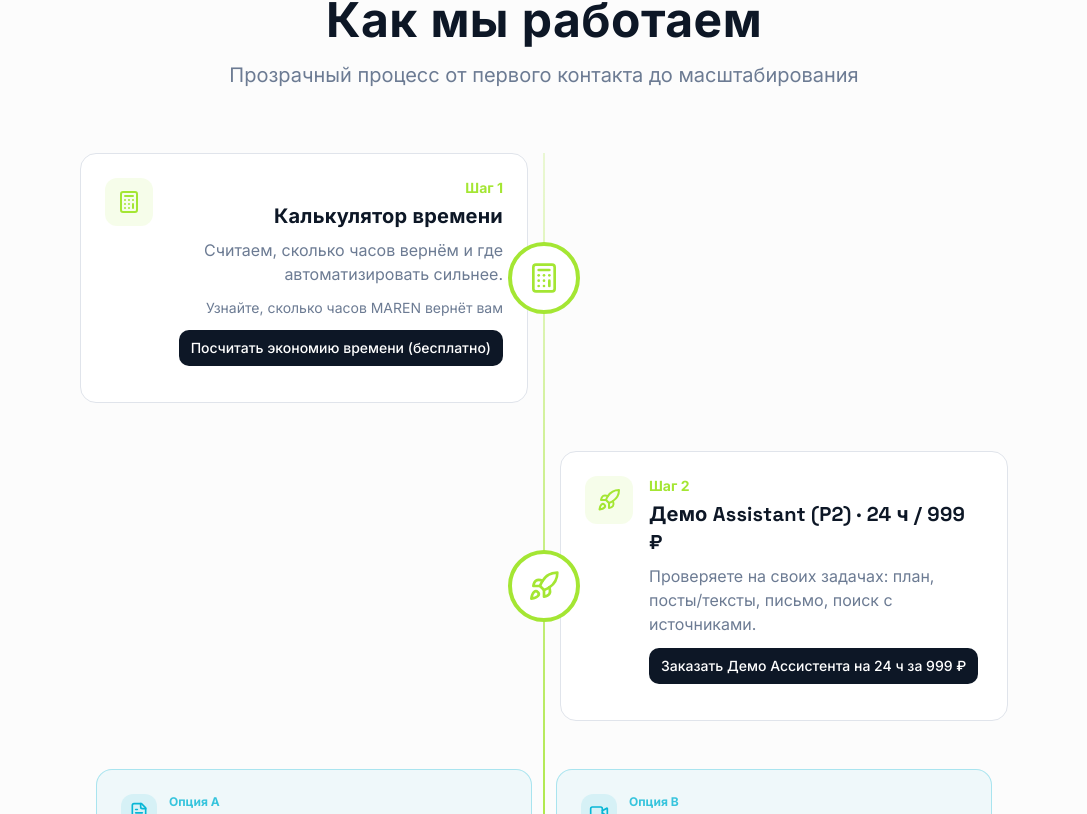
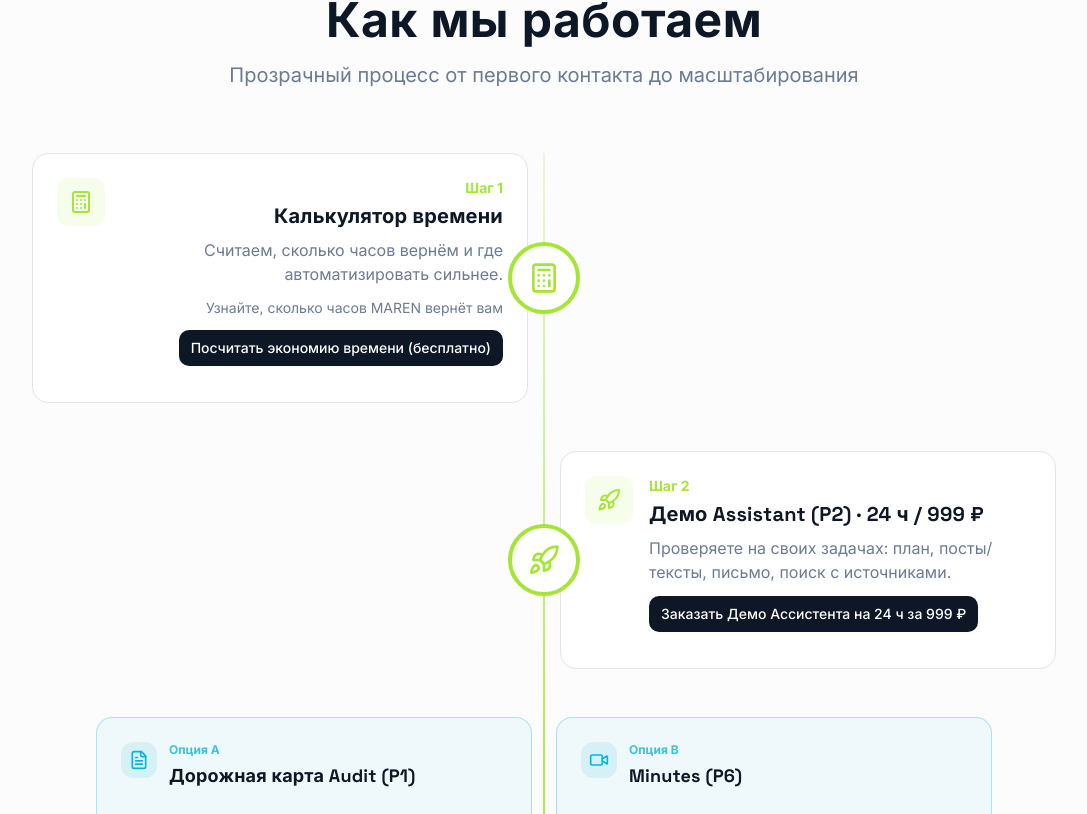
Before and after one commit to unnamed00bas/maren-ai-autopilot, a React (Vite) app: page / in a window 1280 px wide. Shown: the part 6286-7100 px from the top of the page, without its empty margins (96-1183 px from the left). Built offline with nearby package versions, Linux system fonts and the light colour scheme; the HTML template or start-up script is replaced by a standard one.

Commit message:
Refactor: Widen "How We Work" cards

```diff
--- a/src/components/Process.tsx
+++ b/src/components/Process.tsx
@@ -88,7 +88,7 @@ export const Process = ({ onCalcClick }: ProcessProps) => {
                   >
                     {/* Content */}
                     <div className={`flex-1 ${isEven ? 'lg:text-right' : 'lg:text-left'}`}>
-                      <div className={`bg-card border border-border rounded-2xl p-4 md:p-6 hover:border-accent transition-colors ${isEven ? 'lg:ml-auto' : ''} max-w-md`}>
+                      <div className={`bg-card border border-border rounded-2xl p-4 md:p-6 hover:border-accent transition-colors ${isEven ? 'lg:ml-auto' : ''} max-w-lg`}>
                         <div className="flex items-start gap-3 md:gap-4 mb-2 md:mb-3">
                           <div className="p-2 md:p-3 bg-accent/10 rounded-xl flex-shrink-0">
                             <Icon className="w-5 h-5 md:w-6 md:h-6 text-accent" />
```
